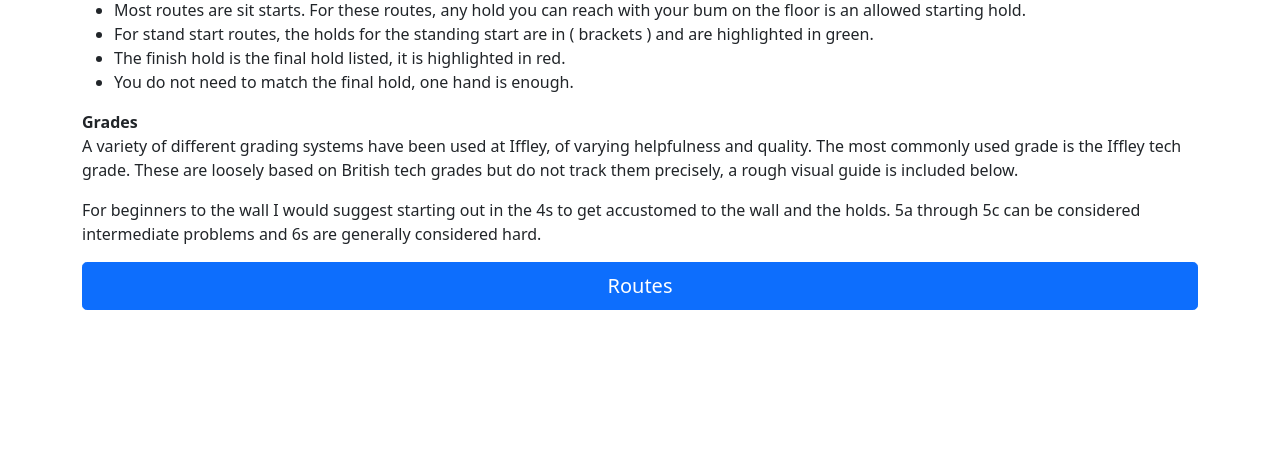
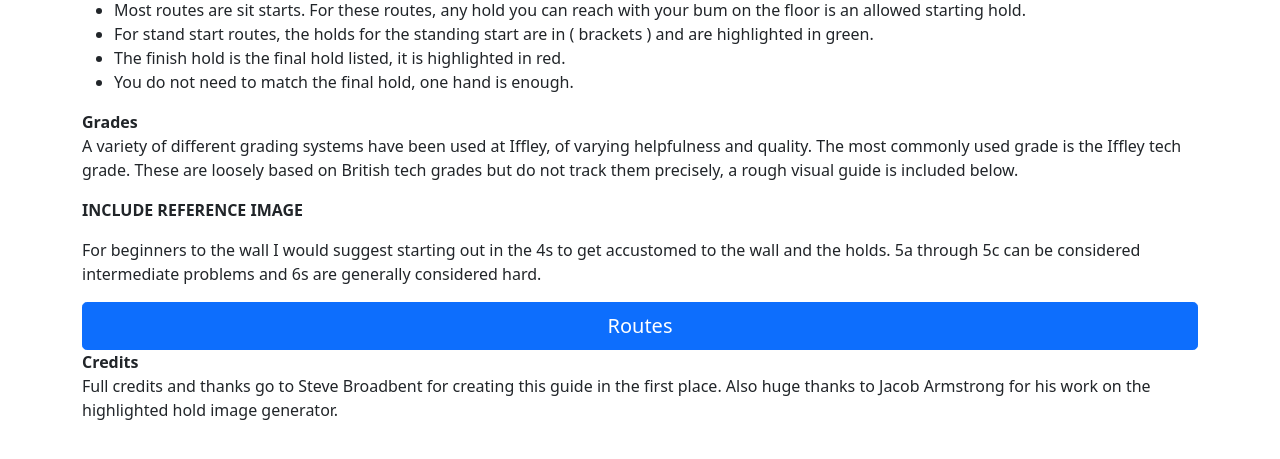
Before and after one commit to ldk111/Iffley-Website-Deployment, a Django app: page / in a window 1280 px wide. Shown: the part 284-743 px from the top of the page. Run offline with Django 4.2, Linux system fonts and the light colour scheme.

Commit message:
added credits

```diff
--- a/iffley_app/templates/iffley_app/home.html
+++ b/iffley_app/templates/iffley_app/home.html
@@ -32,10 +32,15 @@ Iffley E-Guidebook
 
     <p>A variety of different grading systems have been used at Iffley, of varying helpfulness and quality. The most commonly used grade is the Iffley tech grade. These are loosely based on British tech grades but do not track them precisely, a rough visual guide is included below.</p>
 
+    <p><b>INCLUDE REFERENCE IMAGE</p></b>
+
     <p>For beginners to the wall I would suggest starting out in the 4s to get accustomed to the wall and the holds. 5a through 5c can be considered intermediate problems and 6s are generally considered hard.</p>
 
     <a class="btn btn-primary btn-lg w-100" href="{% url 'routes' %}" role="button">Routes</a>
 
+    <b>Credits</b>
+
+    <p>Full credits and thanks go to Steve Broadbent for creating this guide in the first place. Also huge thanks to Jacob Armstrong for his work on the highlighted hold image generator.</p>
   </div>
 
 </div>
```
